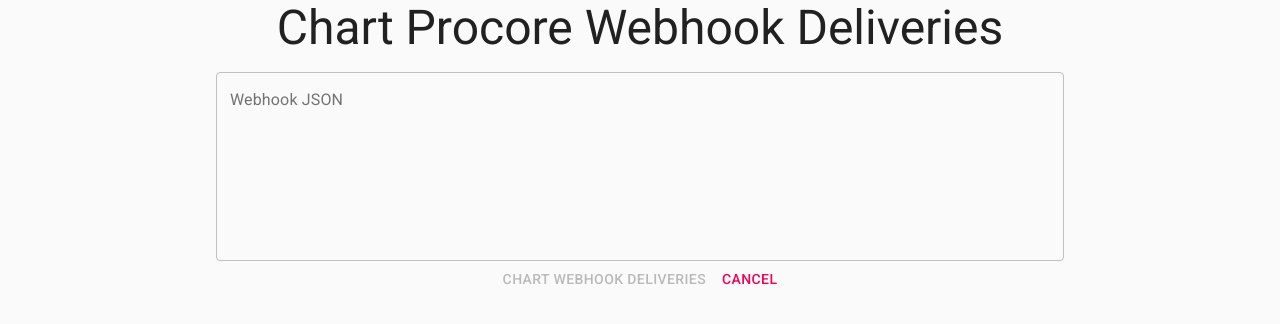
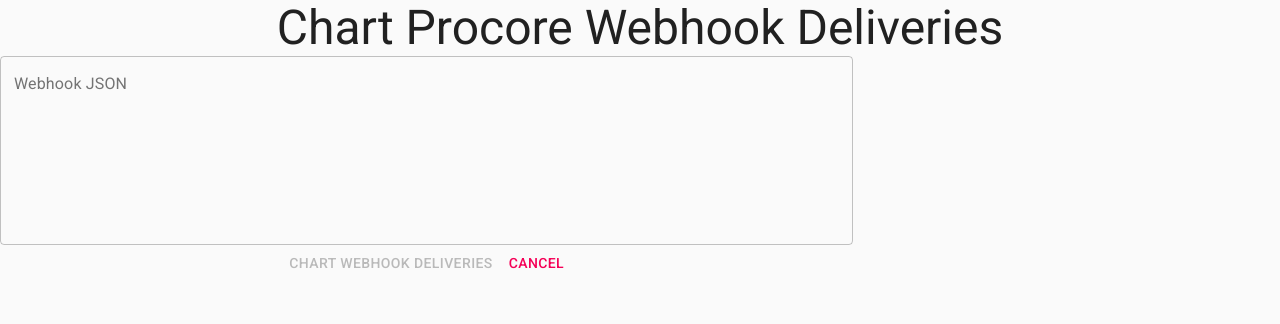
Before and after one commit to sebastianvaldez-procore/webhook_chart, a React (Create React App) app: page / in a window 1280 px wide. Shown: the top 324 px of the page. Built offline with nearby package versions, Linux system fonts and the light colour scheme.

Commit message:
Unwrap Route components from Grid, Now only Header is in Grid

```diff
--- a/src/App.js
+++ b/src/App.js
@@ -3,23 +3,29 @@
 import CssBaseline from '@material-ui/core/CssBaseline';
 import Typography from '@material-ui/core/Typography'
 import Grid from '@material-ui/core/Grid';
-
+import { makeStyles } from '@material-ui/core/styles';
 import { Chart } from './Chart';
 import PayloadField from './PayloadField';
 
-
+const useStyles = makeStyles(theme => ({
+  root: {
+    flexGrow: 1
+  }
+}))
 
 function App() {
+  const classes = useStyles()
   return (
     <>
       <CssBaseline />
-      <Grid container justify='center' alignItems="center" spacing={2}>
-
+      <div className={classes.root}>
+      <Grid container justify='center' alignItems="center" spacing={1}>
         <Grid item xs={12} md={12} lg={12}>
           <Typography align='center' variant="h3">
           Chart Procore Webhook Deliveries
           </Typography>
         </Grid>
+      </Grid>
 
         <Router basename={process.env.PUBLIC_URL}>
           <Switch>
@@ -28,7 +34,7 @@
             <Route render={ () => <Typography variant='h2'>404 Not found.</Typography>} />
           </Switch>
         </Router>
-      </Grid>
+      </div>
     </>
   );
 }
```
